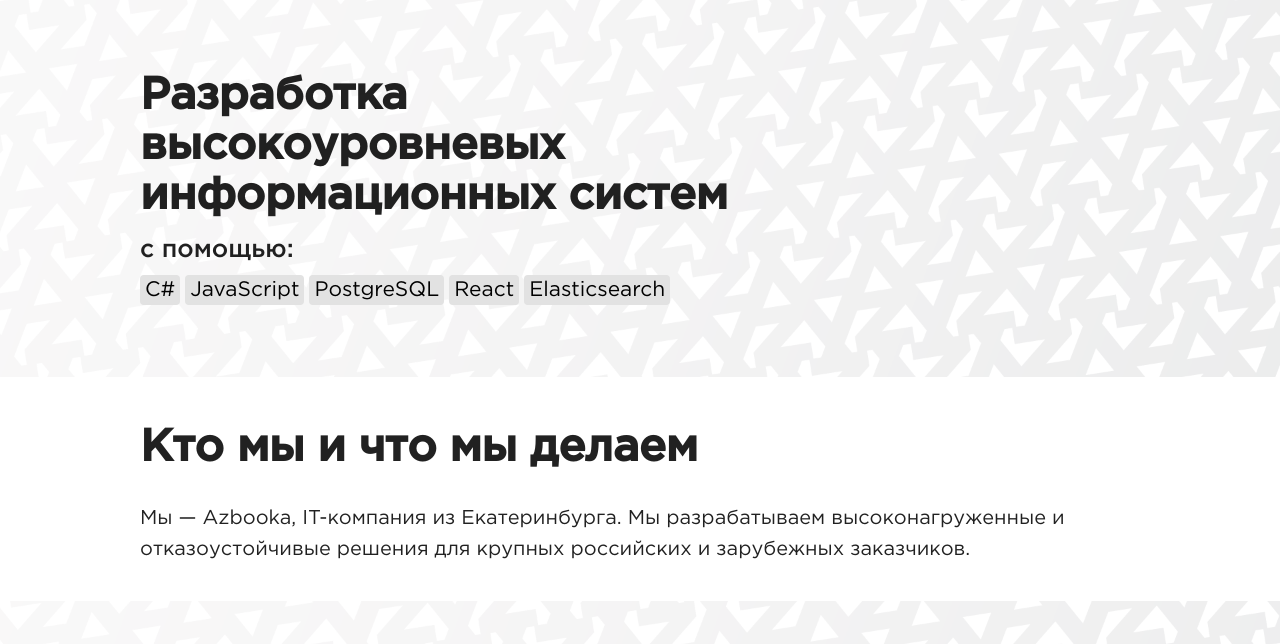
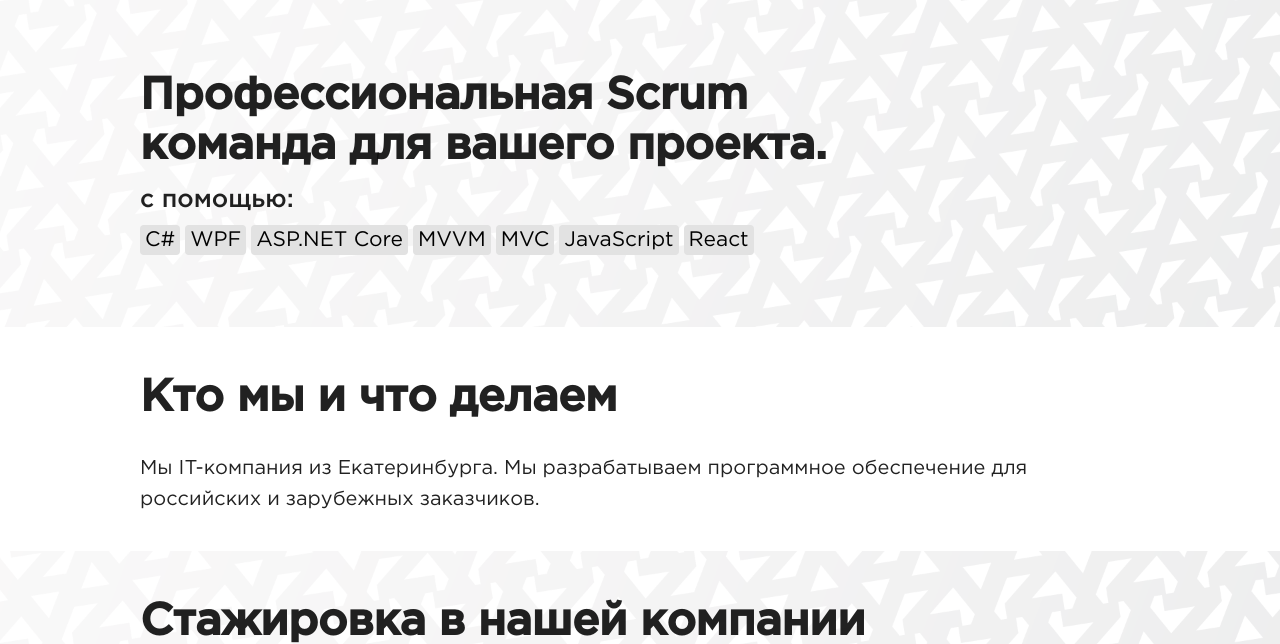
Before and after one commit to Azbooka/azbooka.github.io, a plain HTML site: page index.html in a window 1280 px wide. Shown: the part 91-735 px from the top of the page. Drawn offline with nearby package versions, Linux system fonts and the light colour scheme.

Commit message:
Update app.html

```diff
--- a/app/app.html
+++ b/app/app.html
@@ -24,7 +24,7 @@
                     <section class="main-screen">
                         <section class="main-screen__head">
                             <h1 class="main-screen__title">
-                                Разработка высокоуровневых информационных систем
+                                Профессиональная Scrum команда для вашего проекта.
                             </h1>
                             <h1 class="tag-cloud__title">
                                 С помощью:
@@ -34,16 +34,22 @@
                                     C#
                                 </div>
                                 <div class="tag-cloud__unit">
+                                    WPF
+                                </div>
+                                <div class="tag-cloud__unit">
+                                    ASP.NET Core
+                                </div>
+                                <div class="tag-cloud__unit">
+                                    MVVM
+                                </div>
+                                <div class="tag-cloud__unit">
+                                    MVC
+                                </div>
+                                <div class="tag-cloud__unit">
                                     JavaScript
                                 </div>
                                 <div class="tag-cloud__unit">
-                                    PostgreSQL
-                                </div>
-                                <div class="tag-cloud__unit">
                                     React
-                                </div>
-                                <div class="tag-cloud__unit">
-                                    Elasticsearch
                                 </div>
                             </div>
                         </section>
@@ -59,26 +65,25 @@
                 <div class="content-block">
                     <article class="info-about">
                         <h1 class="info-about__title">
-                            Кто мы и что мы делаем
+                            Кто мы и что делаем
                         </h1>
                         <p>
-                            Мы — Azbooka, IT-компания из Екатеринбурга.
-                            Мы разрабатываем высоконагруженные и отказоустойчивые решения для крупных российских и
+                            Мы IT-компания из Екатеринбурга.
+                            Мы разрабатываем программное обеспечение для российских и
                             зарубежных заказчиков.
                         </p>
 <!--                        <p>-->
 <!--                            Зачем тебе к нам:-->
 <!--                        </p>-->
 <!--                        <p>-->
-<!--                            — Мы стремимся развивать технические компетенции в каждом сотруднике.-->
+<!--                            — Используем современный подходы разработки. Планируем и тесно взаимодействуем с заказчиком в рамках спринтов.
+                                Заказчик видит за что он платит.-->
 <!--                        </p>-->
 <!--                        <p>-->
-<!--                            — У нас крупные российские и зарубежные заказчики, с которыми мы работаем уже много лет.-->
-<!--                            Взаимодействуем с заказчиком напрямую, нас слышат!-->
+<!--                            — Помимо разработки под заказ у нас есть свои продукты, которые пользуются спросом на рынке. -->
 <!--                        </p>-->
 <!--                        <p>-->
-<!--                            — Мы маленькие (40+ человек) и гибкие, но при этом работаем над серьезными и зачастую-->
-<!--                            инновационными проектами в масштабах всей страны.-->
+<!--                            — У нас небольшая команда, но при этом мы работаем над серьезными и инновационные проектами в масштабах всей страны. ->
 <!--                        </p>-->
 <!--                        <p>-->
 <!--                            — У нас неформальное и близкое общение, мы за прямые короткие коммуникации (в том числе с-->
```
